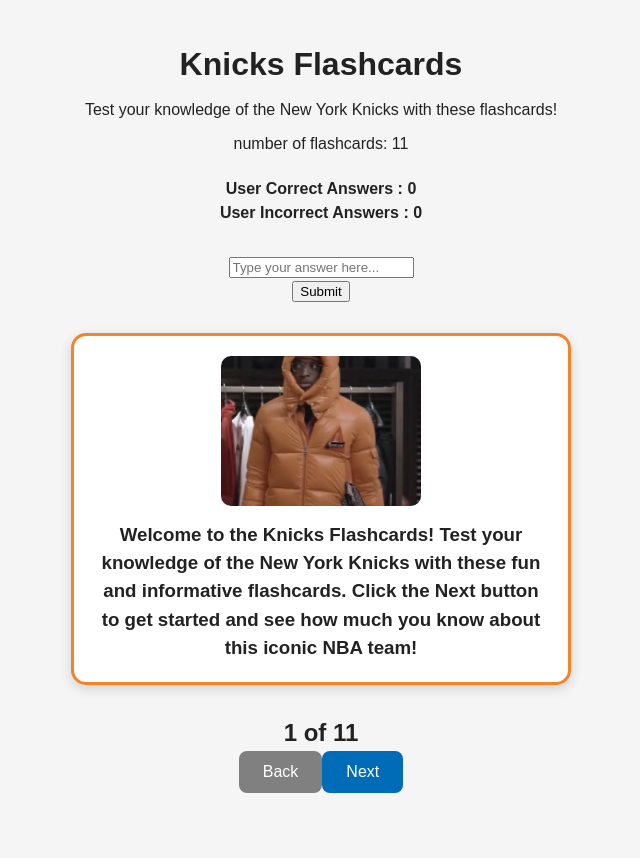
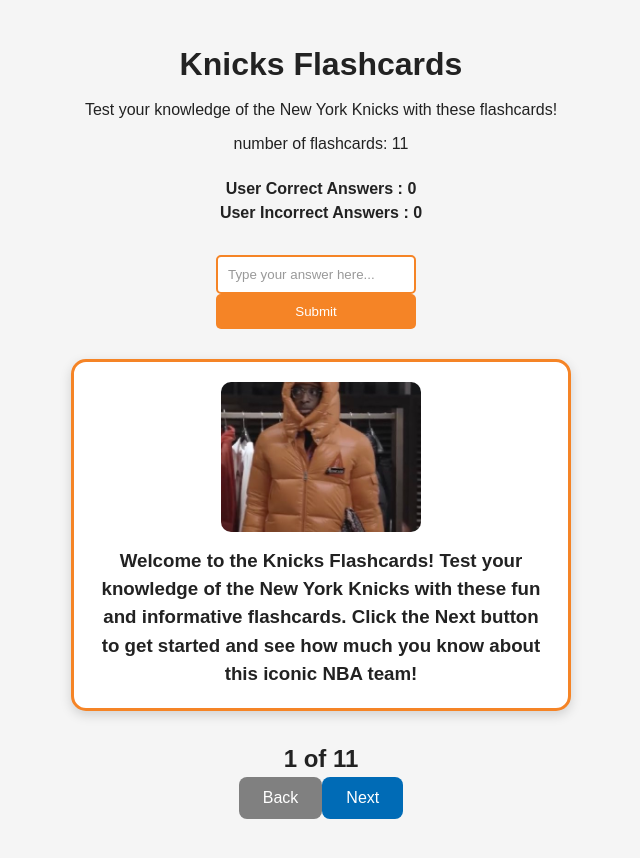
Before and after one commit to ehabgaming/Knicks-FlashCards, a React (Vite) app in the folder knicks flashcards/: page / in a window 1280 px wide. Shown: the whole page, without its empty margins (319-959 px from the left). Before the commit the page ends 833 px from the top, so only its background shows below. Built offline with nearby package versions, Linux system fonts and the light colour scheme.

Commit message:
Add input styles for text fields and submit buttons

```diff
--- a/knicks flashcards/src/App.css
+++ b/knicks flashcards/src/App.css
@@ -62,3 +62,28 @@
   border-radius: 10px;
   margin-bottom: 15px;
 }
+
+input {
+  padding: 10px;
+  width: 200px;
+  margin-right: 10px;
+  border: 2px solid #f58426;
+  border-radius: 5px;
+}
+
+input:focus {
+  outline: none;
+  border-color: #006bb6;
+}
+
+input::placeholder {
+  color: #999;
+}
+
+input[type="submit"] {
+  background: #f58426;
+  color: white;
+  border: none;
+  border-radius: 5px;
+  cursor: pointer;
+}
```
